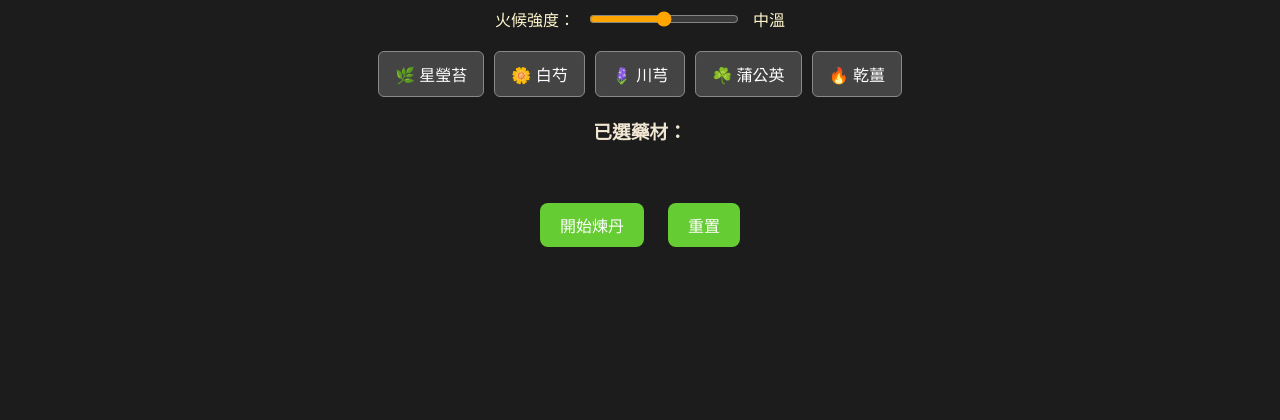
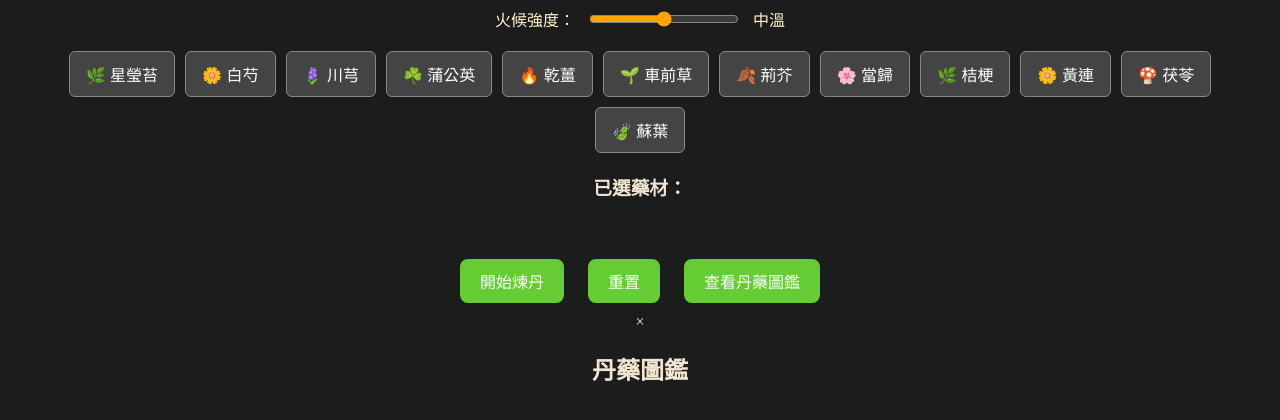
Before and after one commit to gx09950113-web/Alchemy-game, a plain HTML site: page index.html in a window 1280 px wide. Shown: the part 440-860 px from the top of the page. Before the commit the page ends 800 px from the top, so only its background shows below. Drawn offline with Linux system fonts and the light colour scheme.

Commit message:
Update index.html

```diff
--- a/index.html
+++ b/index.html
@@ -29,6 +29,13 @@
       <button class="herb-btn" data-name="川芎">🪻 川芎</button>
       <button class="herb-btn" data-name="蒲公英">☘️ 蒲公英</button>
       <button class="herb-btn" data-name="乾薑">🔥 乾薑</button>
+      <button class="herb-btn" data-name="車前草">🌱 車前草</button>
+      <button class="herb-btn" data-name="荊芥">🍂 荊芥</button>
+      <button class="herb-btn" data-name="當歸">🌸 當歸</button>
+      <button class="herb-btn" data-name="桔梗">🌿 桔梗</button>
+      <button class="herb-btn" data-name="黃連">🌼 黃連</button>
+      <button class="herb-btn" data-name="茯苓">🍄 茯苓</button>
+      <button class="herb-btn" data-name="蘇葉">🍃 蘇葉</button>
     </div>
 
     <!-- 已選藥材 -->
@@ -41,9 +48,19 @@
     <div class="controls">
       <button id="start-brew">開始煉丹</button>
       <button id="reset">重置</button>
+      <button id="open-dex">查看丹藥圖鑑</button>
     </div>
+
+    <!-- 圖鑑彈窗 -->
+    <div id="dex-modal" class="modal hidden">
+      <div class="modal-content">
+        <span id="close-dex" class="close-btn">&times;</span>
+        <h2>丹藥圖鑑</h2>
+        <ul id="dex-list"></ul>
+      </div>
+    </div>
+
+    <script src="script.js"></script>
   </div>
-
-  <script src="script.js"></script>
 </body>
 </html>
```
